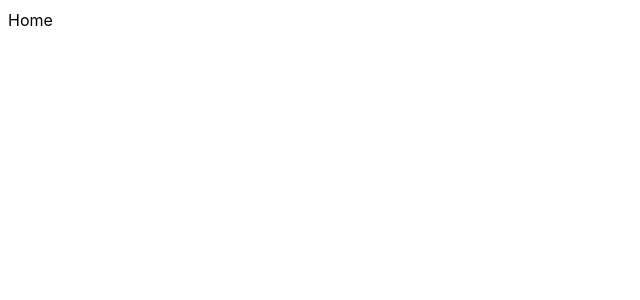
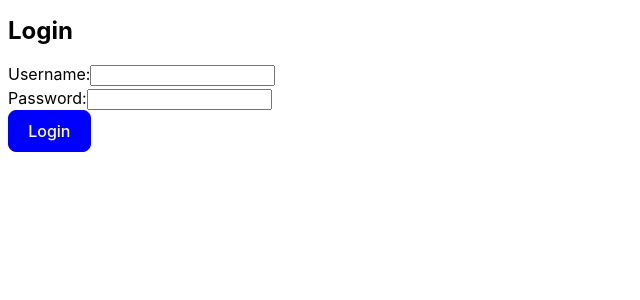
Before and after one commit to fullsuite-se/suitelifer-frontend, a React (Vite) app: page / in a window 1280 px wide. Shown: the top 300 px of the page, without its empty margins (0-640 px from the left). Built offline with nearby package versions, Linux system fonts and the light colour scheme; no server answers.

Commit message:
initial auth setup

```diff
--- a/package.json
+++ b/package.json
@@ -12,6 +12,7 @@
   "dependencies": {
     "@tailwindcss/vite": "^4.0.6",
     "axios": "^1.7.9",
+    "dotenv": "^16.4.7",
     "react": "^19.0.0",
     "react-dom": "^19.0.0",
     "react-router-dom": "^7.1.5",
--- /dev/null
+++ b/src/config.js
@@ -0,0 +1,5 @@
+const config = {
+  apiBaseUrl: import.meta.env.VITE_API_BASE_URL || "http://localhost:5000", // Fallback to localhost if not set
+};
+
+export default config;
--- a/src/pages/guest/Home.jsx
+++ b/src/pages/guest/Home.jsx
@@ -1,7 +1,50 @@
-import React from "react";
+import React, { useState } from "react";
+import axios from "axios";
+import config from "../../config";
 
 const Home = () => {
-  return <div>Home</div>;
+  const [username, setUsername] = useState("");
+  const [password, setPassword] = useState("");
+
+  const handleLogin = async (e) => {
+    e.preventDefault();
+    try {
+      const response = await axios.post(`${config.apiBaseUrl}/api/login`, {
+        username,
+        password,
+      });
+      console.log("Login successful:", response.data);
+    } catch (error) {
+      console.error("Login failed:", error);
+    }
+  };
+
+  return (
+    <div>
+      <h2>Login</h2>
+      <form onSubmit={handleLogin}>
+        <div>
+          <label htmlFor="username">Username:</label>
+          <input
+            type="text"
+            id="username"
+            value={username}
+            onChange={(e) => setUsername(e.target.value)}
+          />
+        </div>
+        <div>
+          <label htmlFor="password">Password:</label>
+          <input
+            type="password"
+            id="password"
+            value={password}
+            onChange={(e) => setPassword(e.target.value)}
+          />
+        </div>
+        <button type="submit">Login</button>
+      </form>
+    </div>
+  );
 };
 
 export default Home;
```
Also changed, not shown: 1 other file (tests, documents, lock files or other folders).
